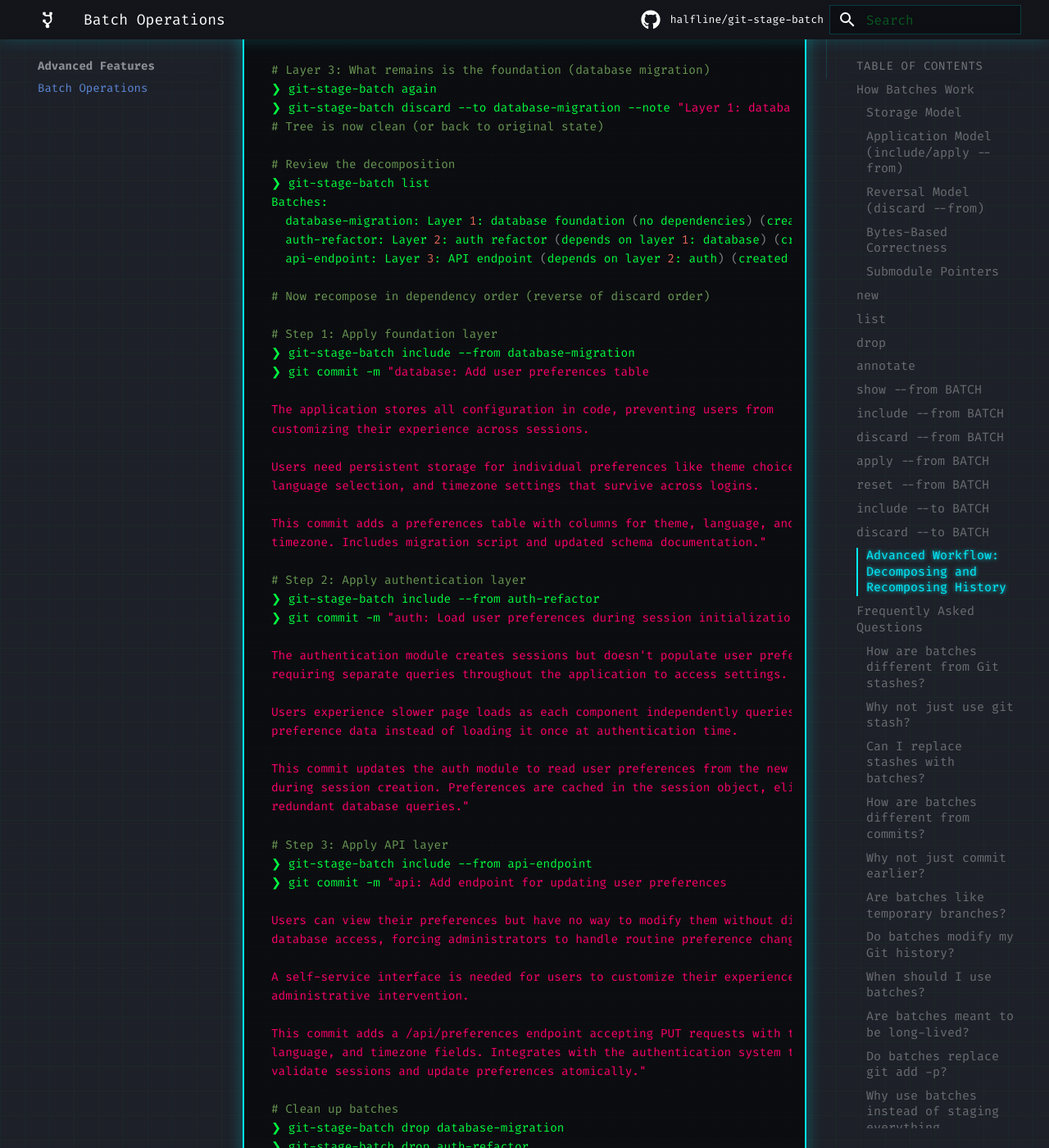
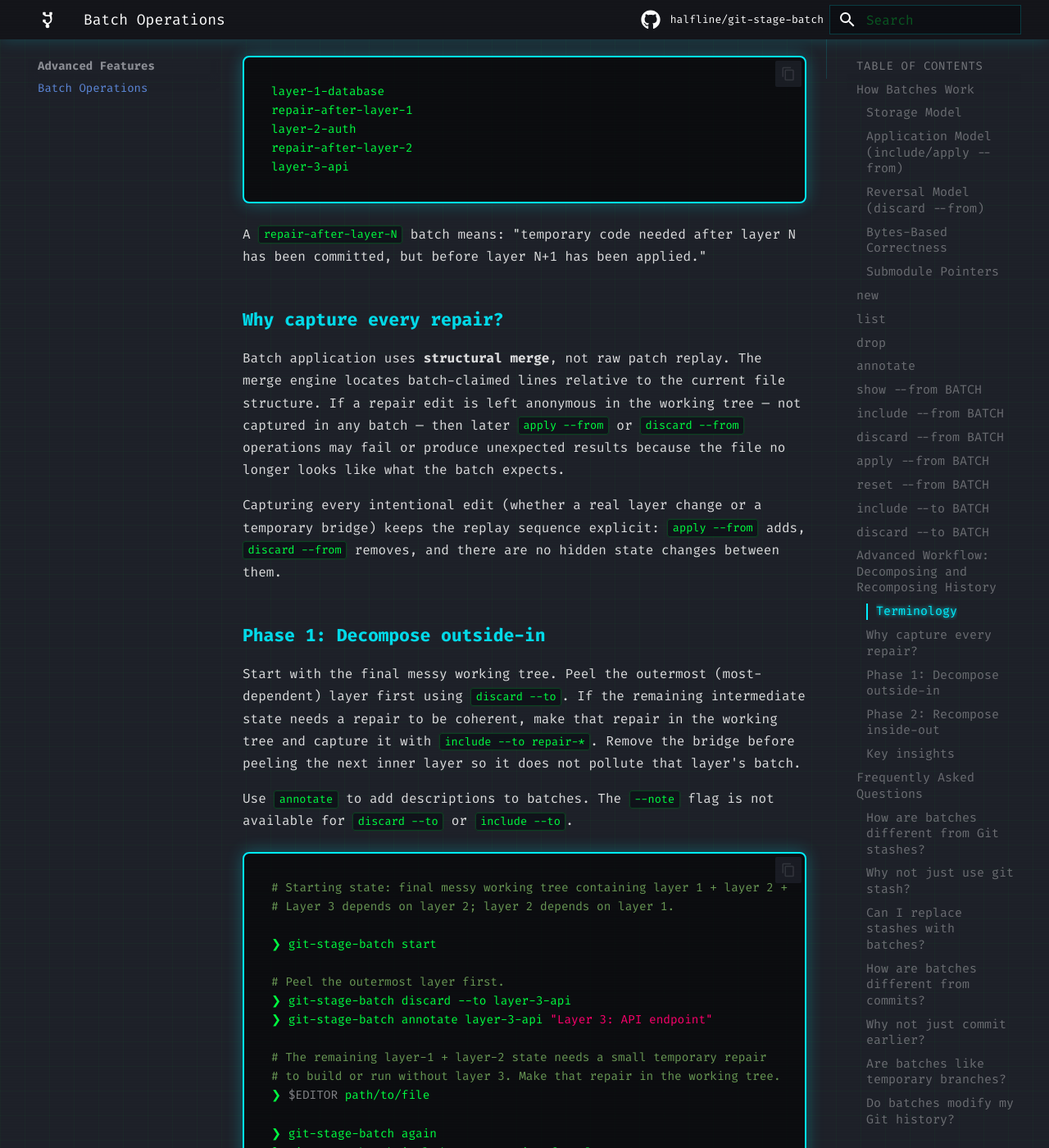
Before and after one commit to halfline/git-stage-batch, an MkDocs documentation site: the page built from docs/batches.md, in a window 1280 px wide and 1400 px high, scrolled down 18237 px. Shown: the whole window at 82% size. Built offline with MkDocs 1.6.1 and Material for MkDocs 9.7.7, drawn with Linux system fonts in a browser that asks for light colours; comment, search, counter and statistics services are not loaded; some of the changed text lies outside the part shown.

Commit message:
docs: Document bridge repair batch terminology and workflow
The project documents a decompose-and-recompose workflow for untangling
a messy working tree into a sequence of atomic commits. The existing
batches.md section describes the outer structure of that workflow —
peel layers outside-in, then replay them inside-out — but does not
distinguish between two kinds of batch that play different roles during
decomposition: real layer batches captured with discard --to, and
temporary repair batches captured with include --to that keep an
intermediate state coherent between layers.

Without that distinction, users who encounter a case where discarding a
layer leaves the remaining tree in an incoherent intermediate state have no
documented path for capturing the repair without polluting the next inner
layer's batch. The connection between uncaptured repair edits and
structural replay failures — where a later apply --from or discard --from
sees an unexpected file state — is also invisible from the existing
documentation.

This commit rewrites the decompose-and-recompose section in batches.md to
introduce layer batches and bridge repair batches as named concepts,
explain why every repair edit must be captured in a named batch, and show
both phases of the workflow step by step with annotate used in place of the
non-existent --note flag. The recomposition phase now uses apply --from
followed by git-stage-batch include --files rather than include --from. A
companion tip in ai-assistants.md points AI assistant configurations toward
the bridge-repair-batch workflow.

````diff
--- a/docs/batches.md
+++ b/docs/batches.md
@@ -543,107 +543,158 @@ Save the entire selected file to the batch, then discard the entire file from th
 
 When you have a messy working tree with multiple logical changes intertwined, you can use batches to decompose the changes into layers, create clean checkpoints, then recompose them as a series of well-organized commits.
 
-**Strategy:**
-1. Use `discard --to` to peel off the topmost logical layer
-2. Edit the tree to fix dependencies (remove calls to code you just discarded)
-3. Repeat for each layer, working from outside to inside
-4. Apply batches back in reverse order with clear commit messages
+This workflow has two phases: **decompose outside-in** and **recompose inside-out**.
 
-**Example workflow:**
+### Terminology
+
+**Layer batch** — a logical commit layer captured while peeling the working tree.
+
+- Captured with `discard --to <layer-batch>`: saves the selected change to the batch and removes it from the working tree.
+- Replayed during recomposition with `apply --from <layer-batch>`.
+
+**Bridge repair batch** — a temporary repair that makes an intermediate layer state coherent.
+
+- Captured with `include --to <repair-batch>`: saves the repair to a batch but leaves it in the working tree so the intermediate state can be tested or reviewed.
+- Replayed after the layer it repairs with `apply --from <repair-batch>`.
+- Removed before the next real layer with `discard --from <repair-batch>`.
+- A bridge repair is intentionally temporary: it may appear in one intermediate commit and then be removed by the next commit.
+
+Suggested naming convention:
+
+```text
+layer-1-database
+repair-after-layer-1
+layer-2-auth
+repair-after-layer-2
+layer-3-api
+```
+
+A `repair-after-layer-N` batch means: "temporary code needed after layer N has been committed, but before layer N+1 has been applied."
+
+### Why capture every repair?
+
+Batch application uses **structural merge**, not raw patch replay. The merge engine locates batch-claimed lines relative to the current file structure. If a repair edit is left anonymous in the working tree — not captured in any batch — then later `apply --from` or `discard --from` operations may fail or produce unexpected results because the file no longer looks like what the batch expects.
+
+Capturing every intentional edit (whether a real layer change or a temporary bridge) keeps the replay sequence explicit: `apply --from` adds, `discard --from` removes, and there are no hidden state changes between them.
+
+### Phase 1: Decompose outside-in
+
+Start with the final messy working tree. Peel the outermost (most-dependent) layer first using `discard --to`. If the remaining intermediate state needs a repair to be coherent, make that repair in the working tree and capture it with `include --to repair-*`. Remove the bridge before peeling the next inner layer so it does not pollute that layer's batch.
+
+Use `annotate` to add descriptions to batches. The `--note` flag is not available for `discard --to` or `include --to`.
 
 ```bash
-# Starting state: messy working tree with authentication refactor,
-# new API endpoint, and database migration all mixed together
+# Starting state: final messy working tree containing layer 1 + layer 2 + layer 3.
+# Layer 3 depends on layer 2; layer 2 depends on layer 1.
 
 ❯ git-stage-batch start
 
-# Layer 1: Peel off the API endpoint (topmost layer, depends on auth changes)
-❯ git-stage-batch discard --to api-endpoint --note "Layer 3: API endpoint (depends on layer 2: auth)"
-# Tree now has auth + database changes
+# Peel the outermost layer first.
+❯ git-stage-batch discard --to layer-3-api
+❯ git-stage-batch annotate layer-3-api "Layer 3: API endpoint"
 
-# Fix dependencies: remove the API route registration that depended on the endpoint
-❯ $EDITOR main.py  # Remove route registration
+# The remaining layer-1 + layer-2 state needs a small temporary repair
+# to build or run without layer 3. Make that repair in the working tree.
+❯ $EDITOR path/to/file
 
-# Layer 2: Peel off authentication refactor (depends on database schema)
-❯ git-stage-batch again  # Restart to see remaining hunks
-❯ git-stage-batch discard --to auth-refactor --note "Layer 2: auth refactor (depends on layer 1: database)"
-# Tree now has only database changes
+❯ git-stage-batch again
+❯ git-stage-batch include --to repair-after-layer-2
+❯ git-stage-batch annotate repair-after-layer-2 "Temporary bridge after layer 2"
 
-# Fix dependencies: remove auth code that depended on new DB columns
-❯ $EDITOR auth.py  # Remove references to new columns
+# Remove the bridge before peeling the next inner layer so it does not
+# become part of the layer-2 batch.
+❯ git-stage-batch discard --from repair-after-layer-2
 
-# Layer 3: What remains is the foundation (database migration)
 ❯ git-stage-batch again
-❯ git-stage-batch discard --to database-migration --note "Layer 1: database foundation (no dependencies)"
-# Tree is now clean (or back to original state)
 
-# Review the decomposition
-❯ git-stage-batch list
-Batches:
-  database-migration: Layer 1: database foundation (no dependencies) (created 2 minutes ago)
-  auth-refactor: Layer 2: auth refactor (depends on layer 1: database) (created 1 minute ago)
-  api-endpoint: Layer 3: API endpoint (depends on layer 2: auth) (created 30 seconds ago)
+# Peel the next layer.
+❯ git-stage-batch discard --to layer-2-auth
+❯ git-stage-batch annotate layer-2-auth "Layer 2: auth refactor"
 
-# Now recompose in dependency order (reverse of discard order)
+# The remaining layer-1 state needs a small temporary repair.
+❯ $EDITOR path/to/file
 
-# Step 1: Apply foundation layer
-❯ git-stage-batch include --from database-migration
-❯ git commit -m "database: Add user preferences table
+❯ git-stage-batch again
+❯ git-stage-batch include --to repair-after-layer-1
+❯ git-stage-batch annotate repair-after-layer-1 "Temporary bridge after layer 1"
 
-The application stores all configuration in code, preventing users from
-customizing their experience across sessions.
+# Remove the bridge before peeling the foundation layer.
+❯ git-stage-batch discard --from repair-after-layer-1
 
-Users need persistent storage for individual preferences like theme choice,
-language selection, and timezone settings that survive across logins.
+❯ git-stage-batch again
 
-This commit adds a preferences table with columns for theme, language, and
-timezone. Includes migration script and updated schema documentation."
+# Peel the foundation layer.
+❯ git-stage-batch discard --to layer-1-database
+❯ git-stage-batch annotate layer-1-database "Layer 1: database foundation"
+```
 
-# Step 2: Apply authentication layer
-❯ git-stage-batch include --from auth-refactor
-❯ git commit -m "auth: Load user preferences during session initialization
+!!! note "Missed pieces vs. bridge repairs"
+    If a "repair" is just leftover code from an upper layer — a call to a function that
+    was discarded, or an import that is no longer used — it is probably not a bridge
+    repair. It is a missed piece of the upper layer and should be captured into that
+    upper layer with `discard --to`.
 
-The authentication module creates sessions but doesn't populate user preferences,
-requiring separate queries throughout the application to access settings.
+    A true bridge repair is temporary compatibility code or cleanup that is correct
+    for an intermediate commit but intentionally disappears when the next layer is
+    applied.
 
-Users experience slower page loads as each component independently queries for
-preference data instead of loading it once at authentication time.
+### Phase 2: Recompose inside-out
 
-This commit updates the auth module to read user preferences from the new table
-during session creation. Preferences are cached in the session object, eliminating
-redundant database queries."
+Start from the original base commit. Apply each layer batch and its corresponding bridge repair to the working tree, stage with `git-stage-batch include --files`, and commit. Before the next real layer, remove the previous bridge repair with `discard --from`.
 
-# Step 3: Apply API layer
-❯ git-stage-batch include --from api-endpoint
-❯ git commit -m "api: Add endpoint for updating user preferences
+Using `apply --from` (working-tree-only) followed by `git-stage-batch include --files` is preferred over `include --from` (which writes to both index and working tree simultaneously) because recomposition alternates `apply --from` and `discard --from`, and keeping the index separate lets you review the final working-tree state before staging.
 
-Users can view their preferences but have no way to modify them without direct
-database access, forcing administrators to handle routine preference changes.
+```bash
+# Start from the original base commit / pristine tree.
+# Recompose inside-out.
 
-A self-service interface is needed for users to customize their experience without
-administrative intervention.
+# Commit 1: foundation layer plus temporary bridge needed after layer 1.
+❯ git-stage-batch apply --from layer-1-database
+❯ git-stage-batch apply --from repair-after-layer-1
 
-This commit adds a /api/preferences endpoint accepting PUT requests with theme,
-language, and timezone fields. Integrates with the authentication system to
-validate sessions and update preferences atomically."
+❯ git diff          # review working tree
+❯ git-stage-batch include --files "**"
+❯ git commit -m "database: add foundation"
 
-# Clean up batches
-❯ git-stage-batch drop database-migration
-❯ git-stage-batch drop auth-refactor
-❯ git-stage-batch drop api-endpoint
+# Commit 2: remove the layer-1 bridge, then apply the real layer-2 change.
+❯ git-stage-batch discard --from repair-after-layer-1
+❯ git-stage-batch apply --from layer-2-auth
+❯ git-stage-batch apply --from repair-after-layer-2
+
+❯ git diff
+❯ git-stage-batch include --files "**"
+❯ git commit -m "auth: build on database foundation"
+
+# Commit 3: remove the layer-2 bridge, then apply the real layer-3 change.
+❯ git-stage-batch discard --from repair-after-layer-2
+❯ git-stage-batch apply --from layer-3-api
+
+❯ git diff
+❯ git-stage-batch include --files "**"
+❯ git commit -m "api: add endpoint"
+
+# Clean up saved batches when finished.
+❯ git-stage-batch drop layer-1-database
+❯ git-stage-batch drop repair-after-layer-1
+❯ git-stage-batch drop layer-2-auth
+❯ git-stage-batch drop repair-after-layer-2
+❯ git-stage-batch drop layer-3-api
 
 # Result: clean, logical commit history instead of one messy commit
 ```
 
-**Key insights:**
+The second commit intentionally contains both "remove the previous temporary repair" and "apply the next real layer." That is the point of the bridge: it keeps commit 1 coherent without pretending the repair is part of the final layer stack.
 
-- Use `--note` to document layer dependencies when creating batches
-- Update notes with `annotate` if you discover dependencies later
-- The batches themselves are your backup - no need for checkpoint commits
-- The decomposition order is outside-in (what depends on what)
-- The recomposition order is inside-out (foundations first, dependents later)
-- Edit the tree between `discard --to` operations to fix broken dependencies
-- This pattern is powerful for untangling complex changesets into reviewable commits
+### Key insights
+
+- Use `discard --to` for real layer changes that should be peeled away from the working tree.
+- Use `include --to` for bridge repairs that should be saved to a batch but remain in the working tree.
+- A bridge repair is temporary. Apply it after the layer it repairs, then remove it with `discard --from` before applying the next real layer.
+- Prefer `apply --from` during recomposition, followed by `git-stage-batch include --files "**"`, so the index is staged from the final reviewed working-tree state for each commit.
+- Do not leave repair edits uncaptured. Uncaptured repairs can cause later structural replay to fail or force manual reconstruction.
+- If the repair is actually leftover upper-layer code, capture it into the upper-layer batch instead of creating a repair batch.
+- The decomposition order is outside-in; the recomposition order is inside-out.
+- The goal is a sequence of coherent, reviewable commits, even when some intermediate commits need temporary bridge code that later disappears.
 
 ---
 
````
Also changed, not shown: docs/ai-assistants.md (+9 -0 lines).
